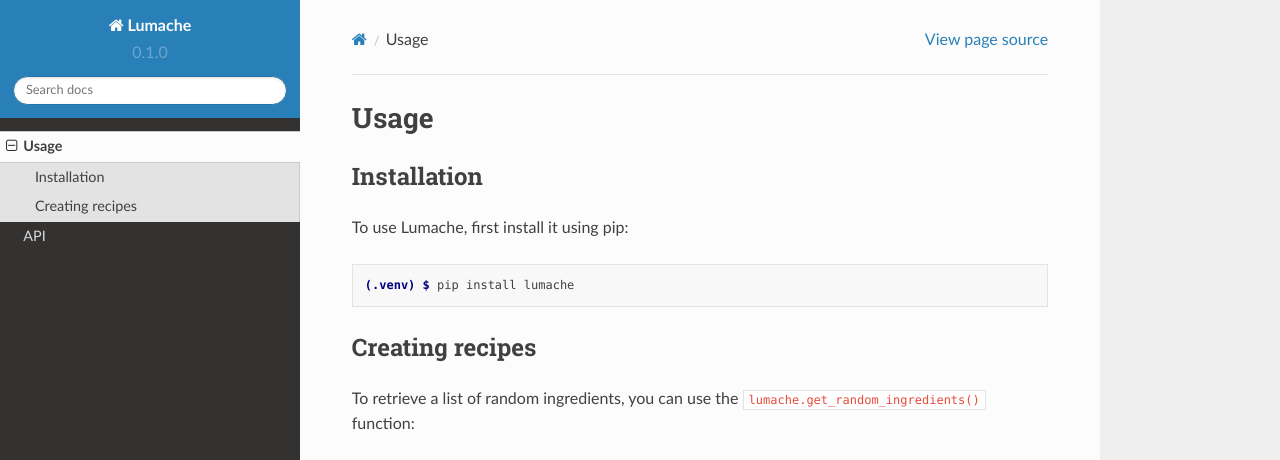
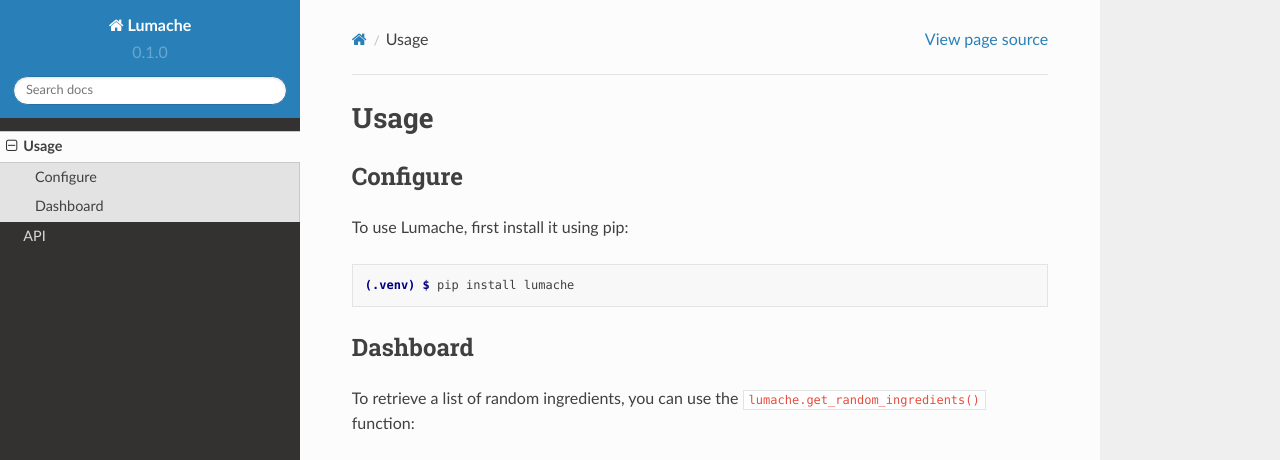
Before and after one commit to MasterCoder21/Miraculous-Maker-Docs, a Sphinx documentation site: the page built from docs/source/usage.rst, in a window 1280 px wide and 1095 px high. Shown: the top 460 px of the window. Built offline with Sphinx 7.4.7 and the Read the Docs theme 2.0.0, drawn with Linux system fonts in a browser that asks for light colours; grey boxes are pictures that could not be loaded.

Commit message:
Update usage.rst

```diff
--- a/docs/source/usage.rst
+++ b/docs/source/usage.rst
@@ -3,7 +3,7 @@ Usage
 
 .. _installation:
 
-Installation
+Configure
 ------------
 
 To use Lumache, first install it using pip:
@@ -12,7 +12,7 @@ To use Lumache, first install it using pip:
 
    (.venv) $ pip install lumache
 
-Creating recipes
+Dashboard
 ----------------
 
 To retrieve a list of random ingredients,
```
